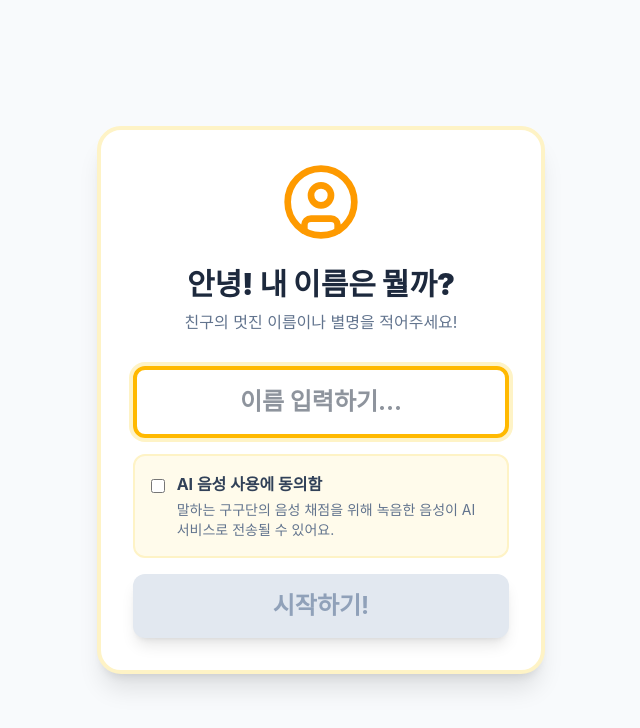
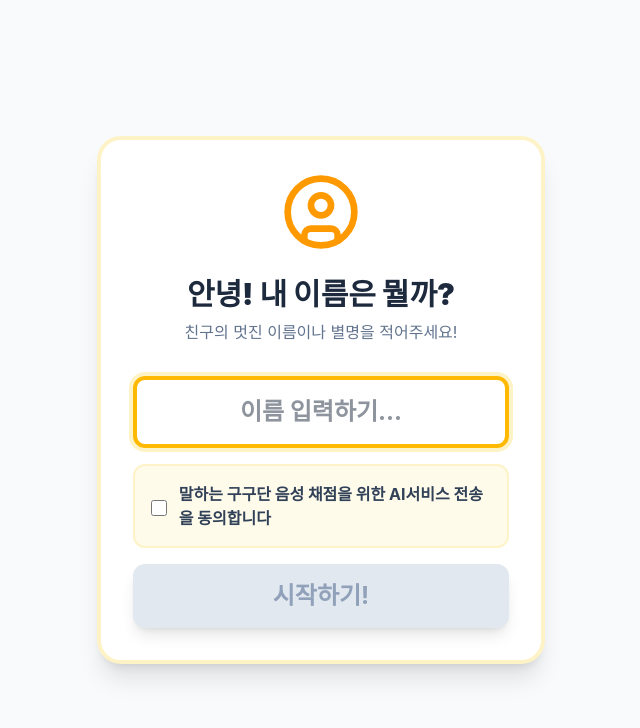
Before and after one commit to gourd2000-ship-it/GooGooDan, a React (Vite) app in the folder client/: page / in a window 1280 px wide. Shown: the top 728 px of the page, without its empty margins (319-959 px from the left). Built offline with nearby package versions, Linux system fonts and the light colour scheme; no server answers.

Commit message:
Simplify voice consent wording

```diff
--- a/client/src/screens/LoginScreen.tsx
+++ b/client/src/screens/LoginScreen.tsx
@@ -33,19 +33,15 @@ export default function LoginScreen() {
             autoFocus
             maxLength={10}
           />
-          <label className="flex cursor-pointer items-start gap-3 rounded-xl border-2 border-amber-100 bg-amber-50 p-4 text-left text-slate-700">
+          <label className="flex cursor-pointer items-center gap-3 rounded-xl border-2 border-amber-100 bg-amber-50 p-4 text-left text-slate-700">
             <input
               type="checkbox"
-              aria-label="AI 음성 사용에 동의함"
-              aria-describedby="voice-consent-description"
+              aria-label="말하는 구구단 음성 채점을 위한 AI서비스 전송을 동의합니다"
               checked={hasVoiceConsent}
               onChange={(event) => setVoiceConsent(event.target.checked)}
               className="mt-1 h-5 w-5 accent-amber-500"
             />
-            <span>
-              <strong className="block">AI 음성 사용에 동의함</strong>
-              <span id="voice-consent-description" className="mt-1 block text-sm text-slate-500">말하는 구구단의 음성 채점을 위해 녹음한 음성이 AI 서비스로 전송될 수 있어요.</span>
-            </span>
+            <span className="font-bold">말하는 구구단 음성 채점을 위한 AI서비스 전송을 동의합니다</span>
           </label>
           <button
             type="submit"
```
Also changed, not shown: 1 other file (tests, documents, lock files or other folders).
